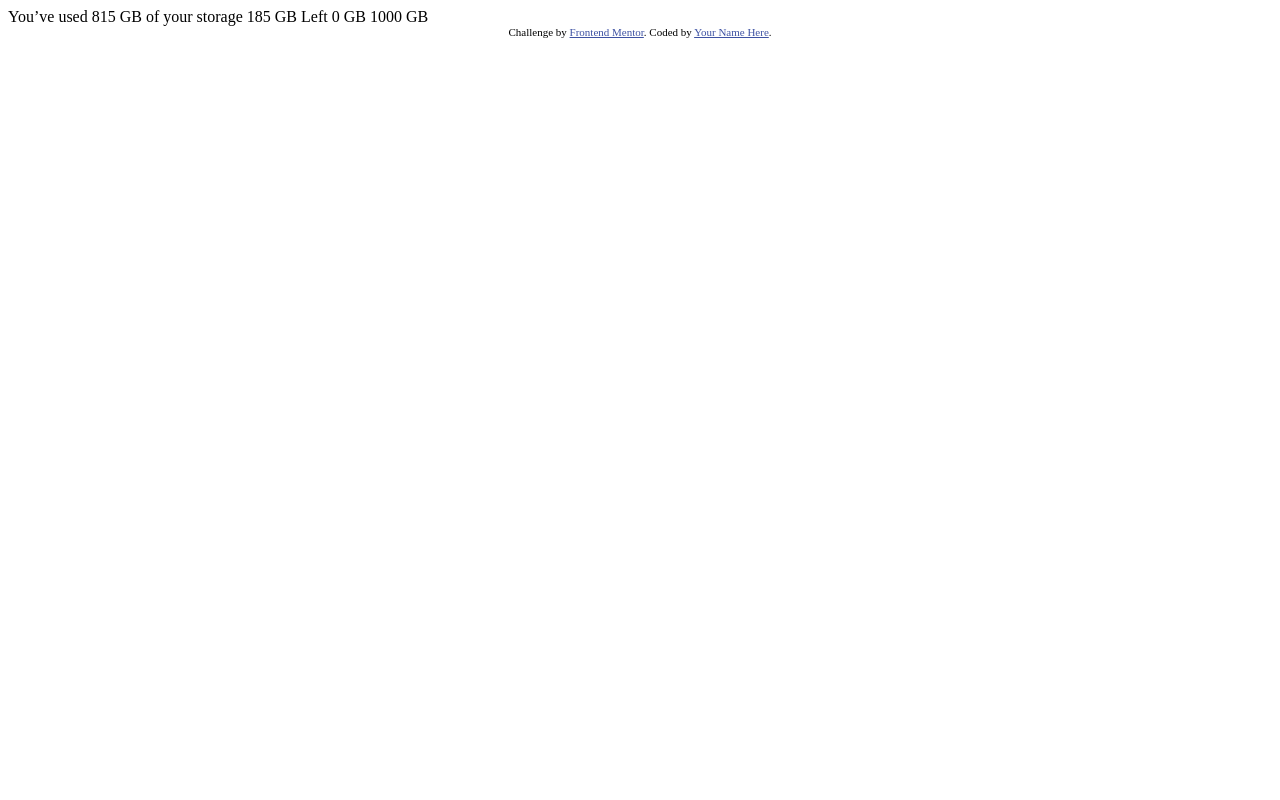
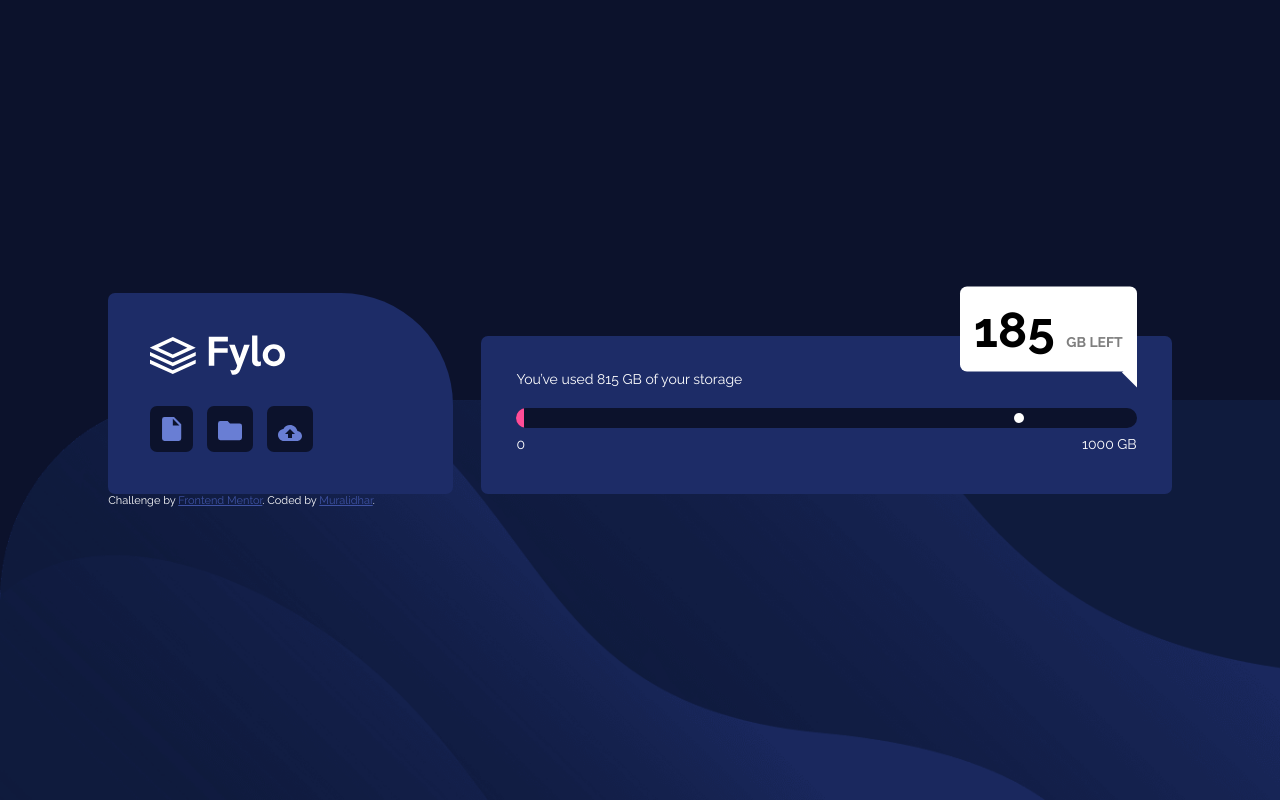
Before and after one commit to Muralidhar22/FM-fylo-data-storage, a plain HTML site: page index.html in a window 1280 px wide. Drawn offline with Linux system fonts and the light colour scheme.

Commit message:
data left desktop fixed

```diff
--- /dev/null
+++ b/app.css
@@ -0,0 +1,160 @@
+@import url('https://fonts.googleapis.com/css2?family=Raleway:wght@400;700&display=swap');
+
+*,*::after,*::before{
+    box-sizing: border-box;
+    margin: 0;
+    padding: 0;
+}
+:root{
+    /* ### Primary */
+
+--clr-gradient: linear-gradient(hsl(6, 100%, 80%), hsl(335, 100%, 65%));
+
+/* ### Neutral */
+
+--clr-neutral-100: hsl(243, 100%, 93%);  /* Pale Blue*/
+--clr-neutral-200 : hsl(229, 7%, 55%);  /*Grayish Blue*/
+--clr-neutral-300 : hsl(228, 56%, 26%); /* Dark Blue*/
+--clr-neutral-400 : hsl(229, 57%, 11%); /* Very Dark Blue*/
+
+/* font-size */
+}
+html{
+    font-family: 'Raleway', sans-serif;
+    font-size: 14px;
+    color: #ffffff;
+}
+/* Utilities */
+.centering{
+    display: grid;
+   place-content: center;
+}
+.clr-blck{ color: #000000; }
+.clr-white{ color: #ffffff; }
+.flex-class{  display: flex;}
+.flex-drct-row{ flex-direction: column; }
+.gap-btw-icons{ gap:1em }
+.grid-class{ display: grid;}
+.grid-drct-col{ grid-auto-flow: column;}
+.space-between{ justify-content: space-between;}
+body{
+    background: url("images/bg-mobile.png") no-repeat;
+    background-size: 100% 100%;
+    min-height: 100vh;
+}
+main{
+    gap: 2em;
+}
+.first-container{
+    background-color: var(--clr-neutral-300);
+    border-radius: .5em;
+    border-top-right-radius: 8em;
+    padding: 3em 10em 3em 3em;
+}
+.first-container img{
+    margin-bottom: 2em;
+}
+.fylo-function-icon{
+    display: flex;
+    align-items: flex-end;
+    padding: .8em;
+    background-color: var(--clr-neutral-400);
+    border-radius: .5em;
+}
+.second-container{
+    background-color: var(--clr-neutral-300);
+    border-radius: .5em;
+    padding: 2.5em 2.5em 4.5em 2.5em;
+    position: relative;
+}
+.second-container p{
+    margin-bottom: 1.5em;
+}
+/* slider */
+input[type="range"]{
+    -webkit-appearance: none;
+    font-family: inherit;
+    border-radius: 50px;
+    width: 100%;
+    height: 20px;
+    overflow: hidden;
+    background: var(--clr-neutral-400);
+}
+input[type="range"]::-webkit-slider-runnable-track{
+    -webkit-appearance: none;
+    border-radius: inherit;
+    width: 15px;
+}
+input[type="range"]::-webkit-slider-thumb{
+    -webkit-appearance: none;
+    width: 10px;
+    height: 10px;
+    border-radius: 50%;
+    cursor: pointer;
+    background: #ffffff;
+    box-shadow:  -1000px 0 0 500px hsl(335, 100%, 65%);
+}
+.slider{
+    position: relative;
+}
+svg{
+    align-items: baseline;
+}
+.slider::before,
+.slider::after{
+    color: #ffffff;
+    position: absolute;
+    top: 2rem;
+}
+.slider::before{
+    content: '0';
+}
+.slider::after{
+   content: '1000 GB';
+   right: 0;
+}
+/* data */
+.data-left{
+    position: absolute;
+    transform: translateY(25%);
+
+    background-color: #ffffff;
+    padding: 1em;
+    border-radius: .5em;
+}
+.data-left-cnt{
+    font-weight: 700;
+    font-size: 3.5rem;
+}
+.data-left-cnt span{
+    font-size: 1rem;
+    opacity: .5;
+}
+.attribution { font-size: 11px; margin: 0 auto; position: relative; bottom: 0}
+.attribution a { color: hsl(228, 45%, 44%); }
+@media screen and (min-width: 750px){
+    body{
+        background: var(--clr-neutral-400) url("images/bg-desktop.png") no-repeat;
+        background-size: 100% 50%;
+        background-position: 0 100%;
+    }
+    main{
+        grid-auto-flow: column;
+       align-items: end;
+       grid-auto-columns: 1fr 2fr;
+    }
+    .data-left{
+        border-radius: .5em .5em 0 .5em;
+        transform: translateY(-170%);
+        right: 2.5em;
+    }
+    .data-left::after{
+            content: '';
+            position: absolute;
+            right: 0;
+            border-top: 15px solid transparent;
+            border-right: 15px solid #ffffff;
+            border-bottom: 15px solid transparent;
+          }
+
+}
--- a/index.html
+++ b/index.html
@@ -5,27 +5,54 @@
   <meta name="viewport" content="width=device-width, initial-scale=1.0"> <!-- displays site properly based on user's device -->
 
   <link rel="icon" type="image/png" sizes="32x32" href="./images/favicon-32x32.png">
-
+  <link rel="stylesheet" href="app.css">
   <title>Frontend Mentor | Fylo data storage component</title>
 
-  <!-- Feel free to remove these styles or customise in your own stylesheet 👍 -->
-  <style>
-    .attribution { font-size: 11px; text-align: center; }
-    .attribution a { color: hsl(228, 45%, 44%); }
-  </style>
 </head>
-<body>
+<body class="centering">
+  <main class="grid-class">
+      <div class="fylo first-container">
+          <img src="images/logo.svg" alt="Fylo logo">
+            <div class="fylo-functions flex-class gap-btw-icons">
+                  <div class="fylo-function-icon">
+                      <svg xmlns="http://www.w3.org/2000/svg" width="20" height="24">
+                        <path fill="#697ED4" d="M12.028 0H2.436A2.387 2.387 0 00.049 2.398L.037 21.583a2.387 2.387 0 002.387 2.398h14.4a2.397 2.397 0 002.398-2.398V7.194L12.028 0zM10.83 8.393V1.8l6.595 6.594h-6.595z"/>
+                      </svg>
+                  </div>
+                          <div class="fylo-function-icon">
+                                <svg xmlns="http://www.w3.org/2000/svg" width="24" height="20">
+                                  <path fill="#697ED4" d="M21.6 2.4H12L9.6 0H2.4A2.39 2.39 0 00.012 2.4L0 16.8a2.4 2.4 0 002.4 2.4h19.2a2.4 2.4 0 002.4-2.4v-12a2.4 2.4 0 00-2.4-2.4z"/>
+                                </svg>
+                          </div>
+                  <div class="fylo-function-icon">
+                      <svg xmlns="http://www.w3.org/2000/svg" width="24" height="16">
+                        <path fill="#697ED4" d="M19.4 6c-.7-3.4-3.7-6-7.4-6-2.9 0-5.4 1.6-6.6 4C2.3 4.4 0 6.9 0 10c0 3.3 2.7 6 6 6h13c2.8 0 5-2.2 5-5 0-2.6-2.1-4.8-4.6-5zM14 9v4h-4V9H7l5-5 5 5h-3z"/>
+                      </svg>
+                  </div>
+            </div>
+      </div>
 
-  You’ve used 815 GB of your storage
+      <div class="second-container">
+        <p>You’ve used 815 GB of your storage</p>
+        <div class="slider">
+          <input type="range" min="0" max="1000" value="815" step="1" disabled/>
+        </div>
 
-  185 GB Left
 
-  0 GB
-  1000 GB
 
-  <div class="attribution">
-    Challenge by <a href="https://www.frontendmentor.io?ref=challenge" target="_blank">Frontend Mentor</a>.
-    Coded by <a href="#">Your Name Here</a>.
-  </div>
+        <div class="data-left clr-blck">
+          <div class="data-left-cnt">185 <span>GB LEFT</span> </div>
+        </div>
+      </div>
+
+  </main>
+
+  <footer>
+    <div class="attribution">
+      Challenge by <a href="https://www.frontendmentor.io?ref=challenge" target="_blank">Frontend Mentor</a>.
+      Coded by <a href="#">Muralidhar</a>.
+    </div>
+  </footer>
+
 </body>
 </html>
```
